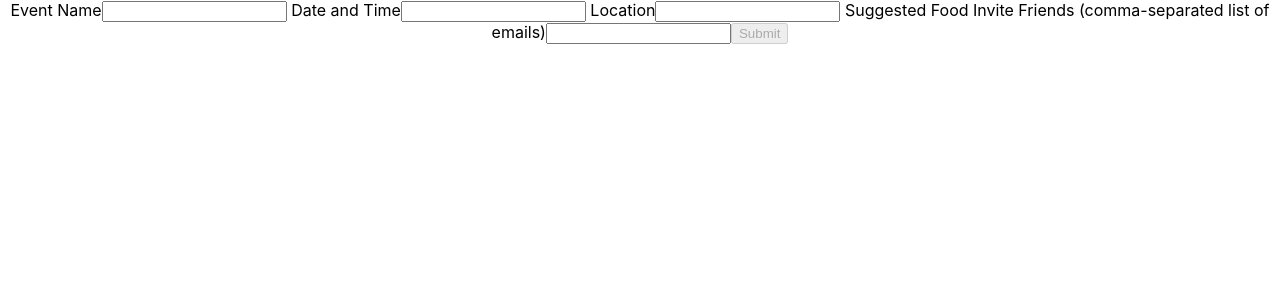
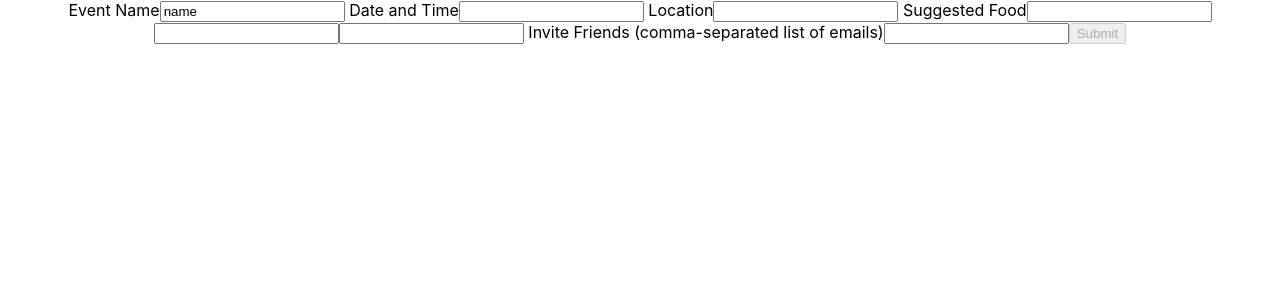
Before and after one commit to Potluck-Planner-1-Oct2021/front-end, a React (Create React App) app in the folder potluck-planner/: page / in a window 1280 px wide. Shown: the top 300 px of the page. Built offline with nearby package versions, Linux system fonts and the light colour scheme.

Commit message:
got food array working

```diff
--- a/potluck-planner/src/components/CreateEvent.js
+++ b/potluck-planner/src/components/CreateEvent.js
@@ -5,13 +5,13 @@ import * as yup from 'yup'
     name: yup.string().required('Please provide a name for your event'),
     date: yup.string().required('Please let your guets know when your potluck will be'),
     location: yup.string().required('Please let your guests know where your potluck will be'),
-    // food: ,
+    // food: yup.object(),
     invites: yup.string()
   })
 
 function CreateEvent() {
 
-  const initialFormValues = {name: '', date: '', location: '', food: [], invites: ''}
+  const initialFormValues = {name: 'name', date: '', location: '', food: ['','',''], invites: ''}
 
   const [form,setForm] = useState(initialFormValues)
   const [disabled, setDisabled] = useState(true)
@@ -22,6 +22,13 @@ function CreateEvent() {
     const valueToUse = type === 'checkbox' ? checked : value
     setForm({...form, [name]: valueToUse})
     setFormErrors(name,valueToUse)
+  }
+
+  const changeFood = (event) => {
+    const { name, value} = event.target
+    let newState = form.food.slice()
+    newState[name] = value
+    setForm({...form, food: newState})
   }
 
   const setFormErrors = (name,value) => {
@@ -53,7 +60,9 @@ function CreateEvent() {
         </label>
 
         <label> Suggested Food
-
+          {
+            form.food.map((food, index) => <input onChange={changeFood} value={form.food[index]} name={index} type="text"/>)
+          }
         </label>
 
         <label> Invite Friends (comma-separated list of emails)
```
